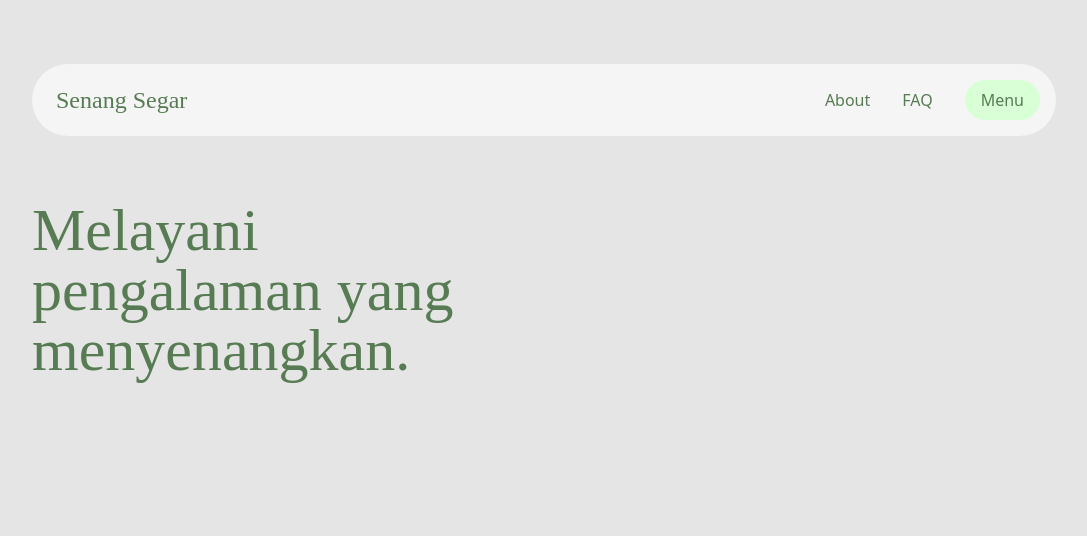
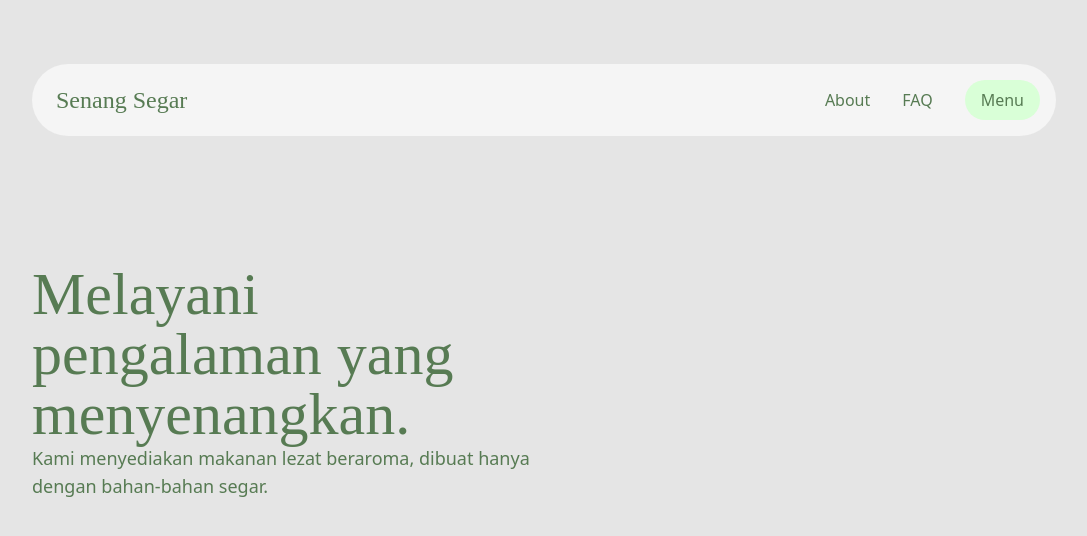
Before and after one commit to pnxl/senangsegar, a Nuxt app: page / in a window 1280 px wide. Shown: the top 536 px of the page, without its empty margins (96-1183 px from the left). Built offline with nearby package versions, Linux system fonts and the light colour scheme.

Commit message:
feat: add subtitle

```diff
--- a/pages/index.vue
+++ b/pages/index.vue
@@ -1,9 +1,15 @@
 <template>
   <div class="min-h-screen min-w-full flex flex-col gap-y-4">
-    <h1
-      class="font-display text-3xl sm:text-4xl md:text-5xl lg:text-6xl font-medium w-1/2"
-    >
-      Melayani pengalaman yang menyenangkan.
-    </h1>
+    <div>
+      <h1
+        class="font-display text-3xl mt-16 sm:text-4xl md:text-5xl lg:text-6xl font-medium w-1/2"
+      >
+        Melayani pengalaman yang menyenangkan.
+      </h1>
+      <p class="text-lg w-1/2">
+        Kami menyediakan makanan lezat beraroma, dibuat hanya dengan bahan-bahan
+        segar.
+      </p>
+    </div>
   </div>
 </template>
```
